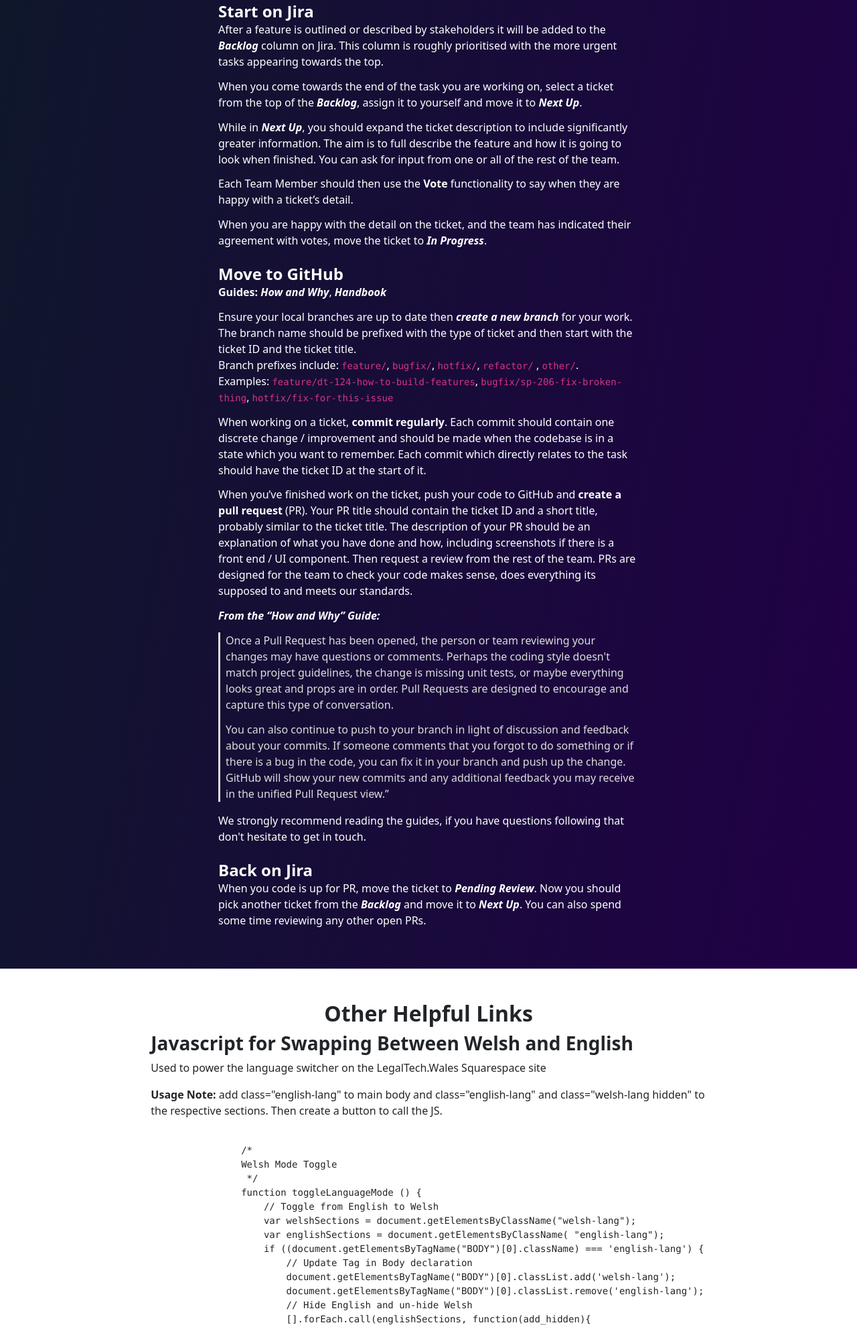
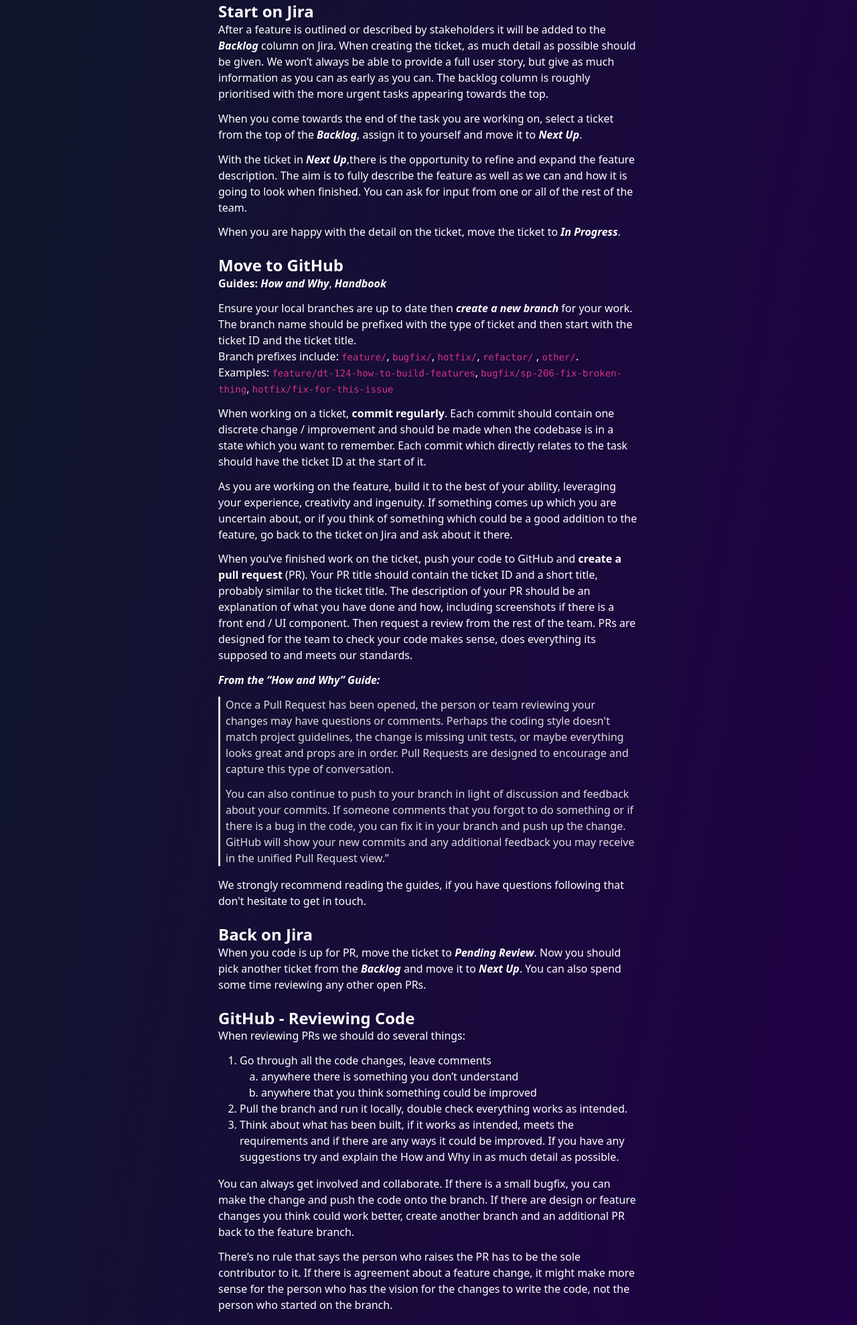
Before and after one commit to Legal-Innovation-Lab-Wales/developer-resources, a plain HTML site: page static-resources/index.html in a window 1280 px wide. Shown: the part 3380-5358 px from the top of the page at 67% size. Drawn offline with nearby package versions, Linux system fonts and the light colour scheme.

Commit message:
update build-a-feature

```diff
--- a/static-resources/index.html
+++ b/static-resources/index.html
@@ -53,9 +53,12 @@
     <section class="row py-5" id="documents">
         <div class="col-12 col-md-10 mx-auto">
             <div class="title">
-                <h2><span class="link-spacer"></span>Documents<button class="copyLink" onclick="copyText('documents')"><i class="fas fa-link"></i></button></h2>
+                <h2><span class="link-spacer"></span>Documents
+                    <button class="copyLink" onclick="copyText('documents')"><i class="fas fa-link"></i></button>
+                </h2>
                 <p class="lead">These documents outline various aspects of our work and are often shared publicly. Their
-                    master versions live on Lucidchart and they can be edited there. They are hosted on media.legaltech.wales </p>
+                    master versions live on Lucidchart and they can be edited there. They are hosted on
+                    media.legaltech.wales </p>
             </div>
             <div class="row row-cols-1 row-cols-md-2 row-cols-xl-3 g-4 mx-auto card-row">
                 <div class="col">
@@ -106,7 +109,8 @@
                     <a href="https://media.legaltech.wales/docs/LILW-Privacy-Policy.pdf" target="_blank">
                         <div class="card h-100">
                             <h4 class="card-title">Privacy Policy</h4>
-                            <p class="small">The overarching privacy policy for the lab. Mostly here to be a 6th card for balance.</p>
+                            <p class="small">The overarching privacy policy for the lab. Mostly here to be a 6th card
+                                for balance.</p>
                         </div>
                     </a>
                 </div>
@@ -116,7 +120,9 @@
     <section class="row py-5" id="projects">
         <div class="col">
             <div class="title">
-                <h2><span class="link-spacer"></span>Projects<button class="copyLink" onclick="copyText('projects')"><i class="fas fa-link"></i></button></h2>
+                <h2><span class="link-spacer"></span>Projects
+                    <button class="copyLink" onclick="copyText('projects')"><i class="fas fa-link"></i></button>
+                </h2>
                 <p class="lead">These are the projects which we have worked on or contributed to.</p>
             </div>
 
@@ -239,14 +245,18 @@
     <section class="row py-5" id="approach">
         <div class="col">
             <div class="title">
-                <h2><span class="link-spacer"></span>Our Approach<button class="copyLink" onclick="copyText('approach')"><i class="fas fa-link"></i></button></h2>
+                <h2><span class="link-spacer"></span>Our Approach
+                    <button class="copyLink" onclick="copyText('approach')"><i class="fas fa-link"></i></button>
+                </h2>
                 <p class="lead">More Coming Soon.</p>
                 <p>We'll soon be adding some additional articles here which discuss our approach to building
                     software.</p>
                 <hr>
             </div>
             <div class="article col col-md-10 col-lg-8 col-xl-6 mx-auto">
-                <h2 class="text-center"><span class="link-spacer"></span>How To Build a Feature<button class="copyLink" onclick="copyText('build-a-feature')"><i class="fas fa-link"></i></button></h2>
+                <h2 class="text-center"><span class="link-spacer"></span>How To Build a Feature
+                    <button class="copyLink" onclick="copyText('build-a-feature')"><i class="fas fa-link"></i></button>
+                </h2>
                 <p class="lead">A brief best-practice guide for how we build features at the Legal Innovation Lab
                     Wales</p>
                 <p><em>Note: </em>This is a living guide. We follow these steps on a day-to-day basis. We will tweak and
@@ -255,21 +265,19 @@
                 <h4>Start on Jira</h4>
 
                 <p>After a feature is outlined or described by stakeholders it will be added to the <em>Backlog</em>
-                    column on Jira. This column is roughly prioritised with the more urgent tasks appearing towards the
-                    top.</p>
+                    column on Jira. When creating the ticket, as much detail as possible should be given. We won’t
+                    always be able to provide a full user story, but give as much information as you can as early as you
+                    can. The backlog column is roughly prioritised with the more urgent tasks appearing towards the top.
+                </p>
 
                 <p>When you come towards the end of the task you are working on, select a ticket from the top of the
                     <em>Backlog</em>, assign it to yourself and move it to <em>Next Up</em>.</p>
 
-                <p>While in <em>Next Up</em>, you should expand the ticket description to include significantly greater
-                    information. The aim is to full describe the feature and how it is going to look when finished. You
-                    can ask for input from one or all of the rest of the team.</p>
+                <p>With the ticket in <em>Next Up</em>,there is the opportunity to refine and expand the feature
+                    description. The aim is to fully describe the feature as well as we can and how it is going to look
+                    when finished. You can ask for input from one or all of the rest of the team.</p>
 
-                <p>Each Team Member should then use the <b>Vote</b> functionality to say when they are happy with a
-                    ticket’s detail.</p>
-
-                <p>When you are happy with the detail on the ticket, and the team has indicated their agreement with
-                    votes, move the ticket to <em>In Progress</em>.</p>
+                <p>When you are happy with the detail on the ticket, move the ticket to <em>In Progress</em>.</p>
 
                 <h4>Move to GitHub</h4>
 
@@ -291,6 +299,11 @@
                 <p>When working on a ticket, <b>commit regularly</b>. Each commit should contain one discrete change /
                     improvement and should be made when the codebase is in a state which you want to remember. Each
                     commit which directly relates to the task should have the ticket ID at the start of it.</p>
+
+                <p>As you are working on the feature, build it to the best of your ability, leveraging your experience,
+                    creativity and ingenuity. If something comes up which you are uncertain about, or if you think of
+                    something which could be a good addition to the feature, go back to the ticket on Jira and ask about
+                    it there.</p>
 
                 <p>When you’ve finished work on the ticket, push your code to GitHub and <b>create a pull request</b>
                     (PR). Your PR title should contain the ticket ID and a short title, probably similar to the ticket
@@ -319,13 +332,37 @@
                     in touch.</p>
 
                 <h4>Back on Jira</h4>
-
                 <p>When you code is up for PR, move the ticket to <em>Pending Review</em>. Now you should pick another
                     ticket
                     from the <em>Backlog</em> and move it to <em>Next Up</em>. You can also spend some time reviewing
                     any other
                     open PRs.
                 <p>
+
+                <h4>GitHub - Reviewing Code</h4>
+                <p>When reviewing PRs we should do several things:</p>
+
+                <ol>
+                    <li>Go through all the code changes, leave comments
+                        <ol type="a">
+                            <li>anywhere there is something you don’t understand</li>
+
+                            <li>anywhere that you think something could be improved</li>
+                        </ol>
+                    </li>
+                    <li>Pull the branch and run it locally, double check everything works as intended.</li>
+                    <li>Think about what has been built, if it works as intended, meets the requirements and if there
+                        are any ways it could be improved. If you have any suggestions try and explain the How and Why
+                        in as much detail as possible.
+                    </li>
+                </ol>
+
+                <p>You can always get involved and collaborate. If there is a small bugfix, you can make the change and
+                    push the code onto the branch. If there are design or feature changes you think could work better,
+                    create another branch and an additional PR back to the feature branch.</p>
+                <p>There’s no rule that says the person who raises the PR has to be the sole contributor to it. If there
+                    is agreement about a feature change, it might make more sense for the person who has the vision for
+                    the changes to write the code, not the person who started on the branch.</p>
             </div>
         </div>
     </section>
```
